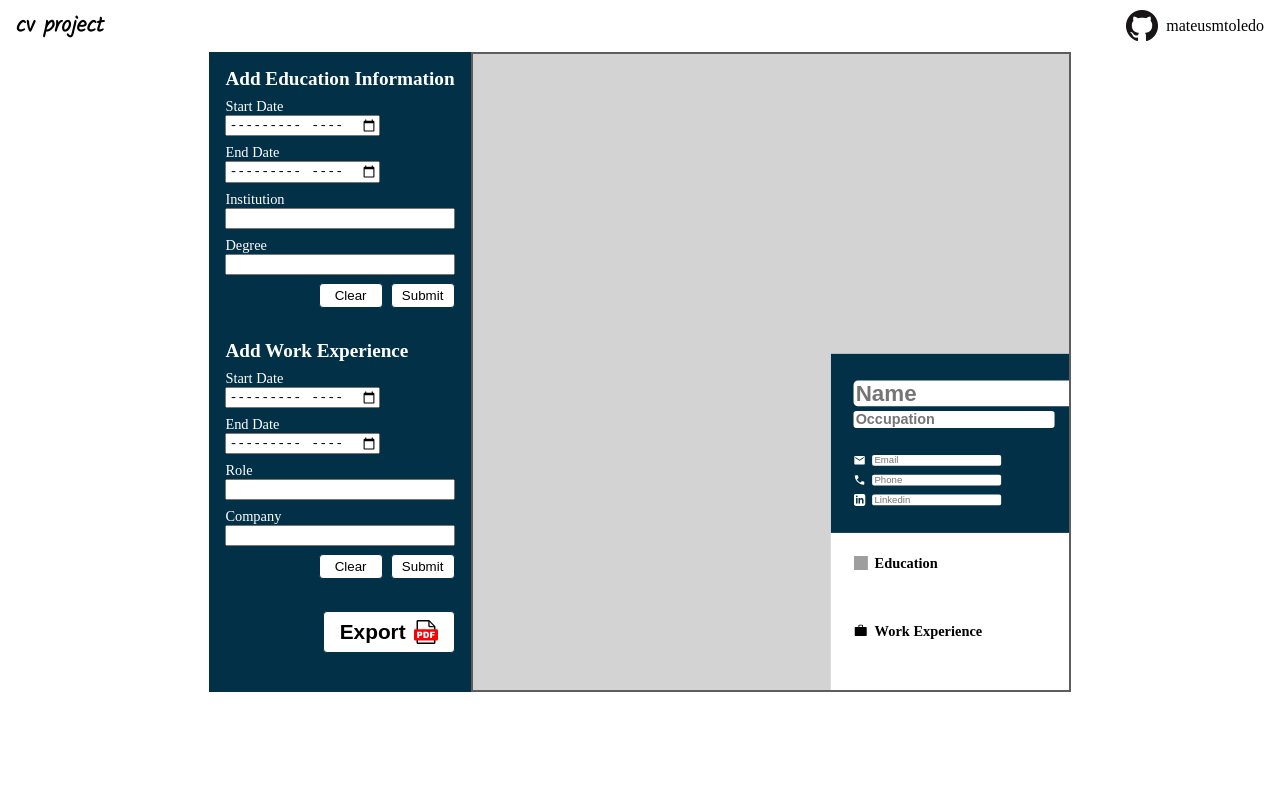
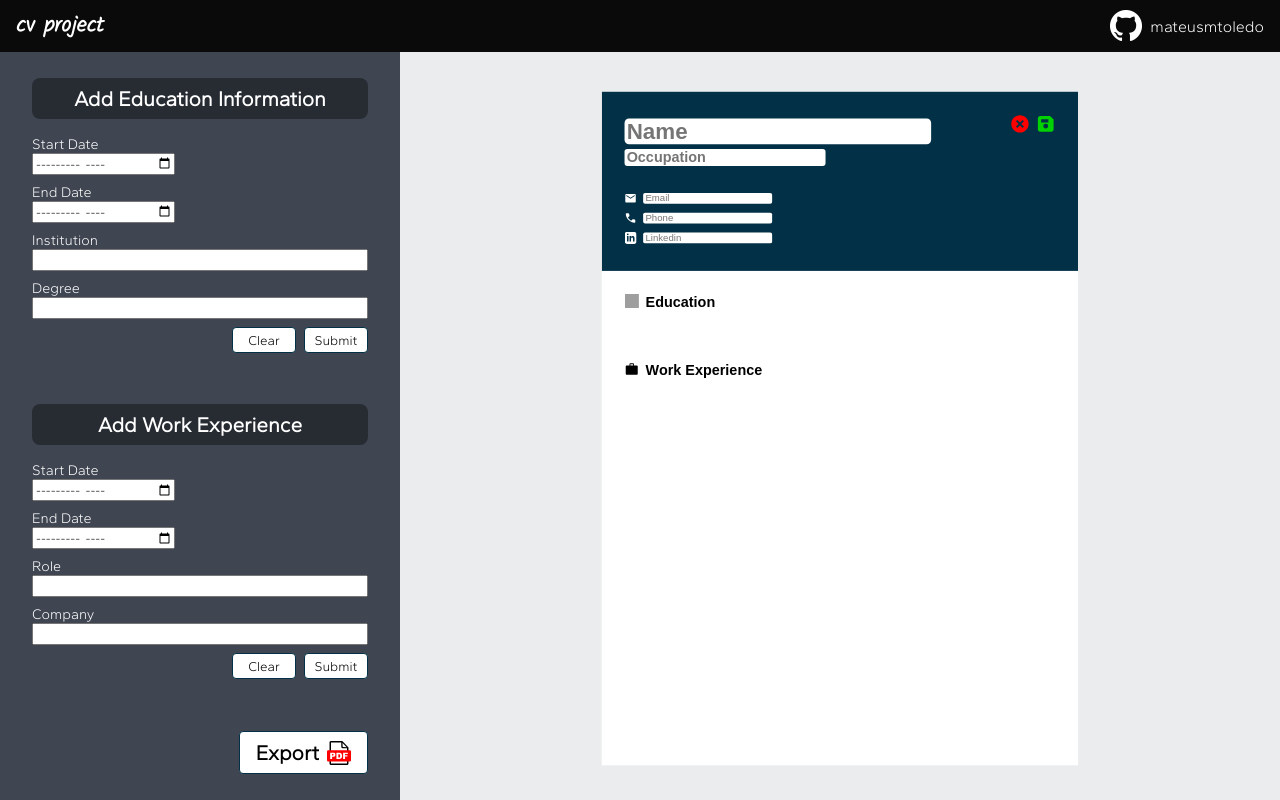
Before and after one commit to mateusmtoledo/cv-project, a React (Create React App) app: page / in a window 1280 px wide. Built offline with nearby package versions, Linux system fonts and the light colour scheme; grey boxes are pictures that could not be loaded.

Commit message:
Improve styling

```diff
--- a/public/index.css
+++ b/public/index.css
@@ -1,4 +1,5 @@
 @import url('https://fonts.googleapis.com/css2?family=Kalam:wght@300&display=swap');
+@import url('https://fonts.googleapis.com/css2?family=Gantari:wght@300&display=swap');
 
 *, *::before, *::after {
   box-sizing: border-box;
@@ -7,12 +8,25 @@
 
 :root {
   font-size: 16px;
+  font-family: 'Gantari', sans-serif;
+}
+
+input, textarea, button {
+  font-family: inherit;
+}
+
+#root {
+  height: 100vh;
+  display: flex;
+  flex-direction: column;
 }
 
 header {
   display: flex;
   justify-content: space-between;
   padding: 8px 16px;
+  background-color: #0A0A0A;
+  color: white;
 }
 
 header h1 {
@@ -24,28 +38,41 @@ header h1 {
   display: flex;
   align-items: center;
   gap: 8px;
-  color: black;
   text-decoration: none;
+  color: white;
 }
 
 main {
   display: flex;
+  justify-content: space-between;
   align-items: stretch;
+  flex: 1;
+}
+
+.center-content {
+  display: flex;
+  flex: 1;
   justify-content: center;
 }
 
 .forms {
   display: flex;
+  flex: 0 1 400px;
   flex-direction: column;
-  background-color: #023047;
-  padding: 16px;
+  justify-content: space-around;
+  padding: 0 32px;
+  background-color: #3f4652;
   color: white;
-  gap: 32px;
 }
 
 .forms h2 {
-  margin-bottom: 8px;
-  font-size: 1.2rem;
+  margin-bottom: 16px;
+  font-size: 1.3rem;
+  background-color: #272c33;
+  width: 100%;
+  padding: 8px 0;
+  border-radius: 8px;
+  text-align: center;
 }
 
 .forms .buttons {
@@ -94,25 +121,15 @@ main {
 }
 
 .scroll-container {
-  background-color: lightgray;
-  height: 80vh;
-  width: 75vh;
+  background-color: #ebeced;
   overflow: hidden;
   padding: 0;
-  border: 2px solid rgb(93, 93, 93);
   cursor: grab;
+  flex: 1 0 530px;
 }
 
 .scroll-container:active {
   cursor: grabbing;
-}
-
-#cv-preview {
-  background-color: white;
-  height: 29.7cm;
-  width: 21cm;
-  transform: scale(0.6);
-  overflow: hidden;
 }
 
 .cv-preview-container {
@@ -121,6 +138,17 @@ main {
   display: flex;
   justify-content: center;
   align-items: center;
+  position: relative;
+}
+
+#cv-preview {
+  font-family: Arial, Helvetica, sans-serif;
+  background-color: white;
+  height: 29.7cm;
+  width: 21cm;
+  transform: scale(0.6);
+  overflow: hidden;
+  position: absolute;
 }
 
 #cv-preview .education-info, #cv-preview .work-info {
--- a/src/components/cvGenerator.js
+++ b/src/components/cvGenerator.js
@@ -74,6 +74,7 @@ class CvGenerator extends Component {
             <img width="24px" height="24px" src={PDF_ICON} alt="Export as PDF" />
           </button>
         </div>
+        <div className="center-content">
           <CvPreview
             educationInfo={this.state.educationInfo}
             workInfo={this.state.workInfo}
@@ -81,6 +82,7 @@ class CvGenerator extends Component {
             editInfo={this.editInfo}
             exportMode={this.state.exportMode}
           />
+        </div>
       </main>
     );
   }
```
Also changed, not shown: src/icons/github.png. Lines whose indentation alone changed are shown as unchanged.
